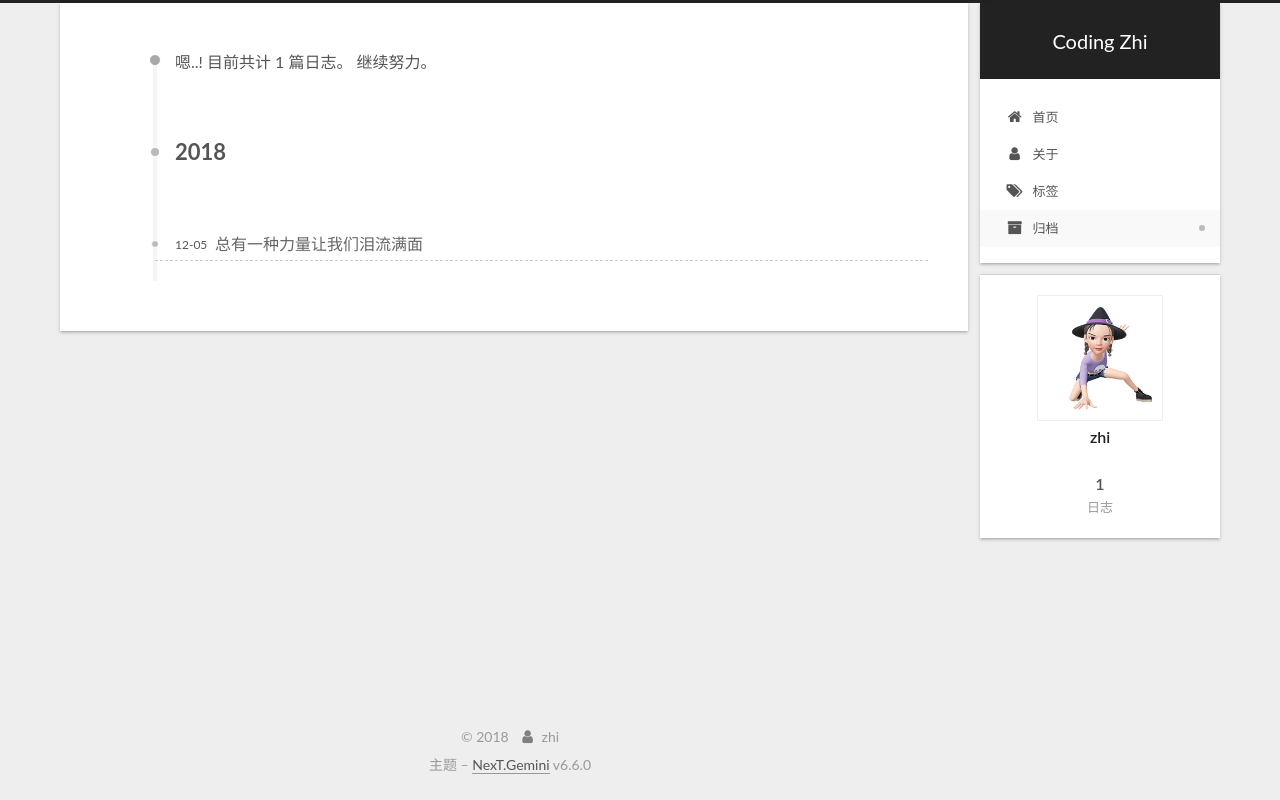
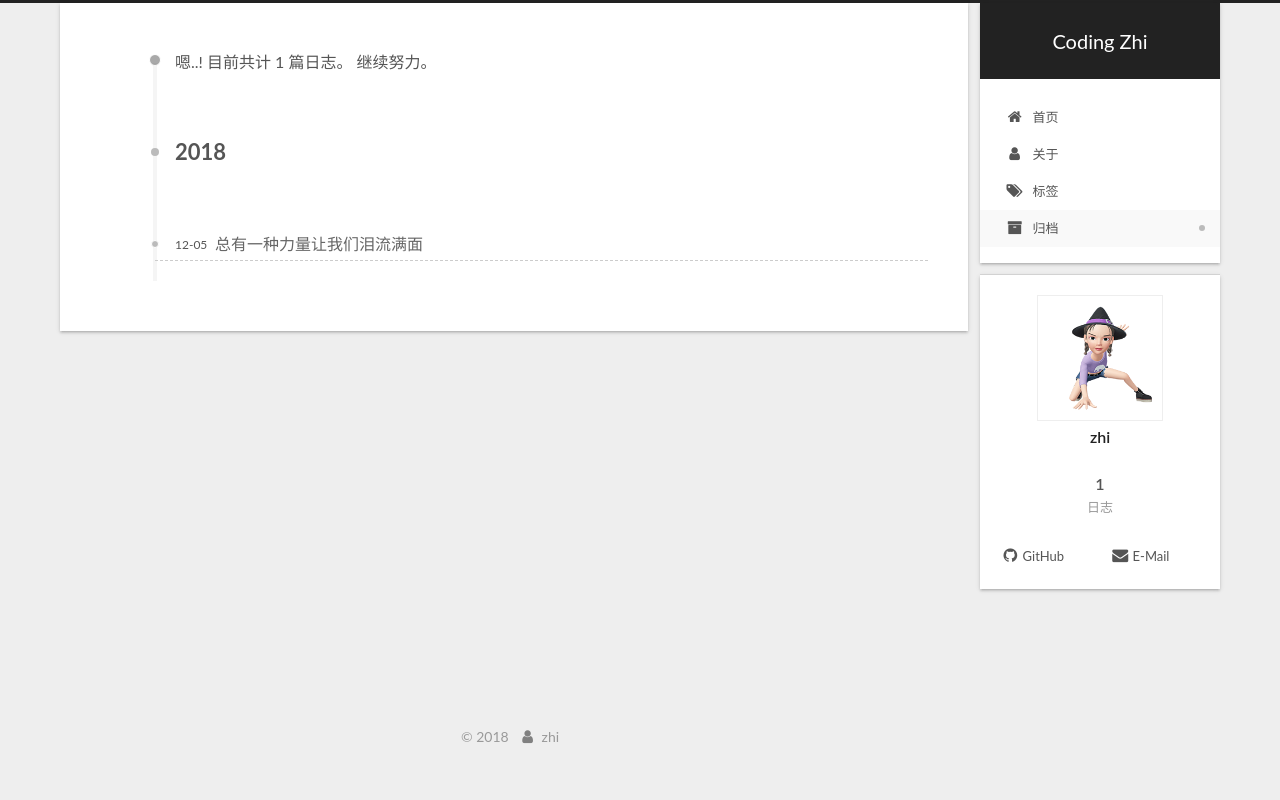
Before and after one commit to ChenChunzhi/chenchunzhi.github.io, a plain HTML site: page archives/index.html in a window 1280 px wide. Drawn offline with nearby package versions, Linux system fonts and the light colour scheme.

Commit message:
Site updated: 2018-12-06 13:34:48

```diff
--- a/archives/index.html
+++ b/archives/index.html
@@ -91,7 +91,7 @@
     fastclick: false,
     lazyload: false,
     tabs: true,
-    motion: {"enable":true,"async":false,"transition":{"post_block":"fadeIn","post_header":"slideDownIn","post_body":"slideDownIn","coll_header":"slideLeftIn","sidebar":"slideUpIn"}},
+    motion: {"enable":true,"async":true,"transition":{"post_block":"fadeIn","post_header":"slideDownIn","post_body":"slideDownIn","coll_header":"slideLeftIn","sidebar":"slideUpIn"}},
     algolia: {
       applicationID: '',
       apiKey: '',
@@ -458,6 +458,32 @@
 
 
 
+            <div class="links-of-author motion-element">
+
+                <span class="links-of-author-item">
+
+
+
+
+
+
+
+                  <a href="https://github.com/ChenChunzhi" title="GitHub &rarr; https://github.com/ChenChunzhi" rel="noopener" target="_blank"><i class="fa fa-fw fa-github"></i>GitHub</a>
+                </span>
+
+                <span class="links-of-author-item">
+
+
+
+
+
+
+
+                  <a href="/chunzhi.ch@gmail.com" title="E-Mail &rarr; chunzhi.ch@gmail.com"><i class="fa fa-fw fa-envelope"></i>E-Mail</a>
+                </span>
+
+            </div>
+
 
 
 
@@ -501,8 +527,6 @@
 
 
 
-
-  <div class="theme-info">主题 – <a href="https://theme-next.org" class="theme-link" rel="noopener" target="_blank">NexT.Gemini</a> v6.6.0</div>
 
 
 
@@ -569,6 +593,9 @@
 
 
 
+
+
+
     <script type="text/javascript" src="/lib/jquery/index.js?v=2.1.3"></script>
 
 
@@ -580,6 +607,16 @@
 
 
     <script type="text/javascript" src="/lib/velocity/velocity.ui.min.js?v=1.2.1"></script>
+
+
+
+
+    <script type="text/javascript" src="/lib/three/three.min.js"></script>
+
+
+
+
+    <script type="text/javascript" src="/lib/three/canvas_lines.min.js"></script>
 
 
 
--- a/css/main.css
+++ b/css/main.css
@@ -1850,7 +1850,7 @@ pre .javascript .function {
   width: 4px;
   height: 4px;
   border-radius: 50%;
-  background: #860dff;
+  background: #657aff;
 }
 .links-of-blogroll {
   font-size: 13px;
```
Also changed, not shown: 2018/12/05/总有一种力量/index.html (+40 -3 lines), archives/2018/12/index.html (+40 -3 lines), archives/2018/index.html (+40 -3 lines), index.html (+40 -3 lines).
